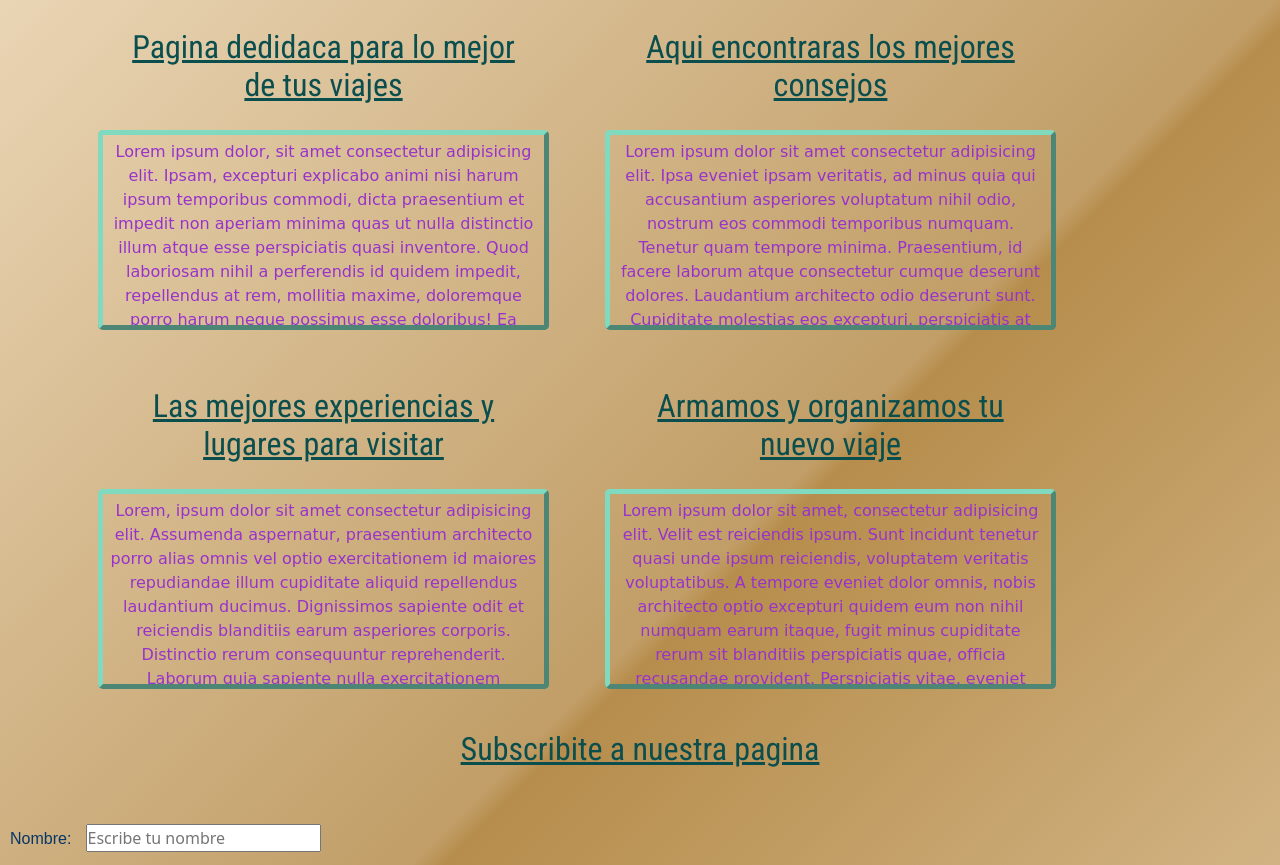
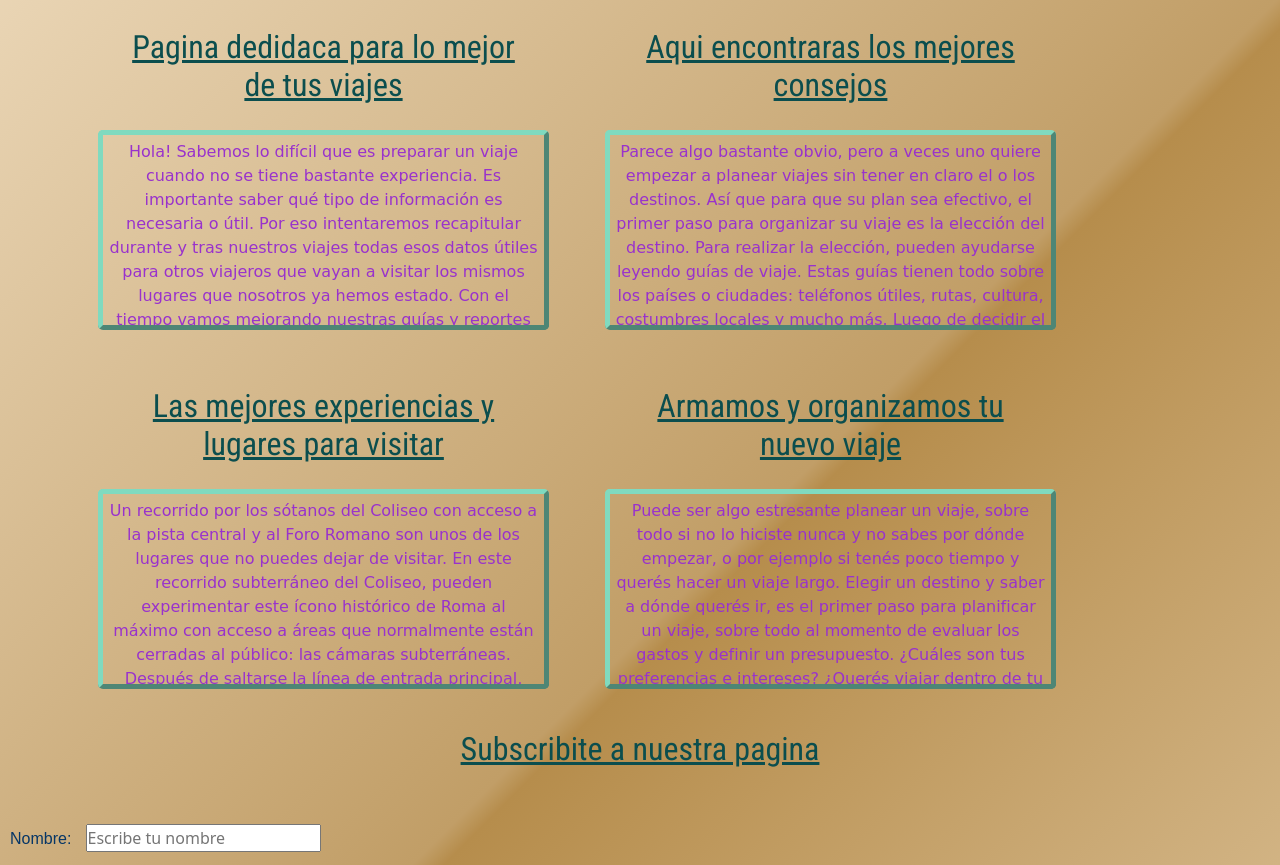
Before and after one commit to JuanMatiasJ/Matias-Jorge, a website: page index.html in a window 1280 px wide. Shown: the part 313-1178 px from the top of the page. Drawn offline with nearby package versions, Linux system fonts and the light colour scheme.

Commit message:
cambio texto parrafos

```diff
--- a/index.html
+++ b/index.html
@@ -79,56 +79,48 @@
             <div class="col col-12 col-md-5 m-3 p-8 ">
                 <h1 class="paginaInicio animacion titParrafo">Pagina dedidaca para lo mejor de tus viajes</h1>
                 <p class="parrafoUno">
-                    Lorem ipsum dolor, sit amet consectetur adipisicing elit. Ipsam, excepturi explicabo animi nisi
-                    harum ipsum temporibus commodi, dicta praesentium et impedit non aperiam minima quas ut nulla
-                    distinctio illum atque esse perspiciatis quasi inventore. Quod laboriosam nihil a perferendis id
-                    quidem impedit, repellendus at rem, mollitia maxime, doloremque porro harum neque possimus esse
-                    doloribus! Ea natus facere iusto fugit repudiandae molestiae alias, qui eos necessitatibus
-                    repellendus! Enim quod nesciunt amet soluta adipisci aut at expedita aspernatur sequi nobis eius ut
-                    ea praesentium quas fuga quo iste ad, beatae labore sunt illum fugiat magni deserunt optio? Unde,
-                    beatae. Non, voluptatibus tenetur.
+                    Hola! Sabemos lo difícil que es preparar un viaje cuando no se tiene bastante experiencia. Es importante saber qué tipo de información es necesaria o útil.
+
+                    Por eso intentaremos recapitular durante y tras nuestros viajes todas esos datos útiles para otros viajeros que vayan a visitar los mismos lugares que nosotros ya hemos estado.
+
+                    Con el tiempo vamos mejorando nuestras guías y reportes de viaje, con recomendaciones específicas para armar tu itinerario o seleccionar qué lugares visitar, siempre desde nuestras experiencias personales.
                 </p>
             </div>
             <div class="col col-12 col-md-5 m-3 p-8 ">
                 <h1 class="paginaInicio animacion titParrafo">Aqui encontraras los mejores consejos</h1>
                 <p class="parrafoUno">
-                    Lorem ipsum dolor sit amet consectetur adipisicing elit. Ipsa eveniet ipsam veritatis, ad minus quia
-                    qui accusantium asperiores voluptatum nihil odio, nostrum eos commodi temporibus numquam. Tenetur
-                    quam tempore minima. Praesentium, id facere laborum atque consectetur cumque deserunt dolores.
-                    Laudantium architecto odio deserunt sunt. Cupiditate molestias eos excepturi, perspiciatis at
-                    officia corporis saepe obcaecati totam porro reiciendis repudiandae nulla rem ullam nostrum aperiam,
-                    labore commodi laboriosam, eligendi fugiat animi voluptas reprehenderit aliquid alias! Accusantium
-                    sint provident voluptatibus quas tempore sed amet, perferendis mollitia ut exercitationem, facere
-                    quasi vel, numquam accusamus corrupti facilis sequi quam assumenda. Amet voluptatum magni possimus
-                    illo!
+                    Parece algo bastante obvio, pero a veces uno quiere empezar a planear viajes sin tener en claro el o los destinos. Así que para que su plan sea efectivo, el primer paso para organizar su viaje es la elección del destino.
+
+                    Para realizar la elección, pueden ayudarse leyendo guías de viaje. Estas guías tienen todo sobre los países o ciudades: teléfonos útiles, rutas, cultura, costumbres locales y mucho más.
+
+                    Luego de decidir el destino, la segunda cuestión en la que deben pensar es en el tiempo disponible que tendrán para realizar el viaje. Es necesario saber de cuantos días o semanas disponen, o al menos un estimativo, así pueden empezar a hacer un presupuesto para el viaje, un punto clave cuando se planea viajes.
+
+                    Tengan en cuenta que mientras mayor sea el tiempo que permanezcan en el exterior, más se amortizan los costos fijos del viaje, como por ejemplo los pasajes y visados, en el caso de requerir.
+
+                    Del otro lado están los costos variables que sí dependerán de la duración del viaje. Tendrán que ver de cuánto dinero disponen, y en función de eso, cuánto es lo máximo que pueden gastar por día.
                 </p>
             </div>
             <div class="col col-12 col-md-5 m-3 p-8 ">
                 <h1 class="paginaInicio animacion titParrafo">Las mejores experiencias y lugares para visitar
                 </h1>
                 <p class="parrafoUno">
-                    Lorem, ipsum dolor sit amet consectetur adipisicing elit. Assumenda aspernatur, praesentium
-                    architecto porro alias omnis vel optio exercitationem id maiores repudiandae illum cupiditate
-                    aliquid repellendus laudantium ducimus. Dignissimos sapiente odit et reiciendis blanditiis earum
-                    asperiores corporis. Distinctio rerum consequuntur reprehenderit. Laborum quia sapiente nulla
-                    exercitationem commodi esse reiciendis. Aspernatur maxime cumque odio quod nisi iste enim eius
-                    repellendus omnis suscipit obcaecati dolore labore, iusto perspiciatis, corporis, facere magni
-                    impedit a quaerat beatae dolorum molestias vero distinctio? Magni eveniet et ab adipisci eius qui
-                    nobis laudantium error libero, cum iusto tempore ea voluptates vero tempora? Sint veritatis placeat
-                    quibusdam vel mollitia.
+                    Un recorrido por los sótanos del Coliseo con acceso a la pista central y al Foro Romano son unos de los lugares que no puedes dejar de visitar.
+
+                    En este recorrido subterráneo del Coliseo, pueden experimentar este ícono histórico de Roma al máximo con acceso a áreas que normalmente están cerradas al público: las cámaras subterráneas. Después de saltarse la línea de entrada principal, explorar el Coliseo con una guía informativa que pueda comparte historias sobre la vida en la Antigua Roma. Aprovechando la rara oportunidad de caminar por los túneles, pararse donde estaban los gladiadores y disfrutar de una vista panorámica. Luego pueden visite el Foro Romano y el Monte Palatino para completar su recorrido por los principales sitios antiguos de Roma.
                 </p>
             </div>
             <div class="col col-12 col-md-5 m-3 p-8 ">
                 <h1 class="paginaInicio animacion titParrafo">Armamos y organizamos tu nuevo viaje</h1>
                 <p class="parrafoUno">
-                    Lorem ipsum dolor sit amet, consectetur adipisicing elit. Velit est reiciendis ipsum. Sunt incidunt
-                    tenetur quasi unde ipsum reiciendis, voluptatem veritatis voluptatibus. A tempore eveniet dolor
-                    omnis, nobis architecto optio excepturi quidem eum non nihil numquam earum itaque, fugit minus
-                    cupiditate rerum sit blanditiis perspiciatis quae, officia recusandae provident. Perspiciatis vitae,
-                    eveniet esse quasi sit eius quod voluptatem, magnam iure eligendi ipsam sunt nostrum magni dolor
-                    tempora omnis deleniti qui laboriosam praesentium harum laborum voluptates aspernatur laudantium?
-                    Laboriosam veritatis fugit rerum voluptas recusandae suscipit omnis, blanditiis facere vel?
-                    Distinctio id dolor ducimus magni impedit aperiam optio at, reprehenderit quis ab.
+                    Puede ser algo estresante planear un viaje, sobre todo si no lo hiciste nunca y no sabes por dónde empezar, o por ejemplo si tenés poco tiempo y querés hacer un viaje largo.
+
+                    Elegir un destino y saber a dónde querés ir, es el primer paso para planificar un viaje, sobre todo al momento de evaluar los gastos y definir un presupuesto. ¿Cuáles son tus preferencias e intereses? ¿Querés viajar dentro de tu país o al extranjero? ¿Te animás a visitar un país al otro lado del mundo? Todas estas son preguntas que necesariamente debes responderte a la hora de comenzar la planificación de un viaje.
+
+                    Ahora te toca reservar los vuelos para viajar a ese país o lugar que querés conocer. Una parte importante de presupuesto quedará destinada al momento de reservar los pasajes de avión, como seguramente queremos que tenga el menor impacto posible, te vamos a ayudar para que puedas buscar y encontrar el vuelo más barato.
+
+                    Como primer paso, buscá en un comparador de vuelos, justamente el vuelo que mejor se adapte a tu planificación y presupuesto, siendo una de las mejores opciones la plataforma Skyscanner.
+
+                    Se puede decir que reservar hoteles es una decisión muy personal, ya que varía notablemente según tu presupuesto, duración del viaje, preferencias o el tipo de viajero que seas. La plataforma líder, la que ofrece la mayor oferta de establecimientos en todo el mundo, es Booking, la misma es utilizada por la gran parte de los viajeros al momento de buscar hoteles para sus viajes.
                 </p>
             </div>
         </div>
```
Also changed, not shown: paginas/info.html (+7 -1 lines).
